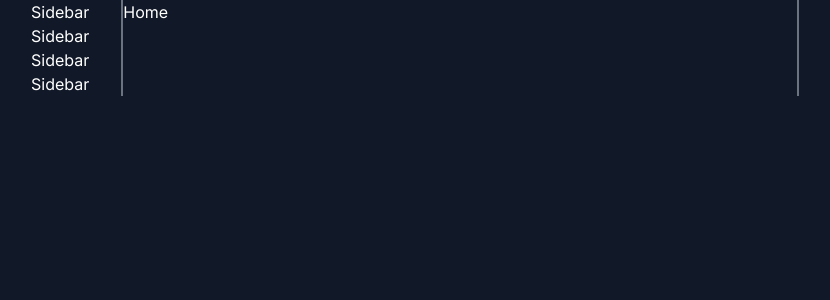
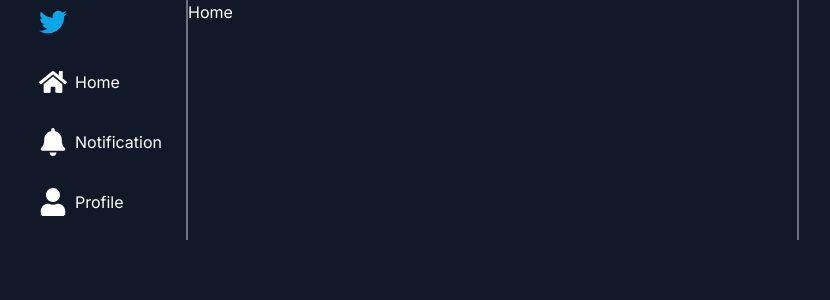
Before and after one commit to peVelosa/twitter-clone, a Next.js app: page / in a window 1280 px wide. Shown: the top 300 px of the page, without its empty margins (225-1055 px from the left). Built offline with nearby package versions, Linux system fonts and the light colour scheme.

Commit message:
sidebar icons

```diff
--- a/package.json
+++ b/package.json
@@ -22,6 +22,7 @@
     "next-auth": "^4.22.1",
     "react": "18.2.0",
     "react-dom": "18.2.0",
+    "react-icons": "^4.9.0",
     "typescript": "5.1.3"
   },
   "devDependencies": {
--- a/src/app/components/sidebar/Sidebar.tsx
+++ b/src/app/components/sidebar/Sidebar.tsx
@@ -1,12 +1,18 @@
-import React from "react";
+import { ROUTES } from "@/utils/routes";
+import SidebarItem from "./SidebarItem";
 
 const Sidebar = () => {
   return (
-    <aside>
-      <p>Sidebar</p>
-      <p>Sidebar</p>
-      <p>Sidebar</p>
-      <p>Sidebar</p>
+    <aside className="shrink-0">
+      {ROUTES.map((route) => (
+        <SidebarItem
+          icon={route.icon}
+          label={route.label}
+          route={route.route}
+          isLogo={route.isLogo}
+          key={route.route}
+        />
+      ))}
     </aside>
   );
 };
--- /dev/null
+++ b/src/app/components/sidebar/SidebarItem.tsx
@@ -0,0 +1,25 @@
+import { RouteProps } from "@/utils/routes";
+import Link from "next/link";
+
+type SidebarItemProps = RouteProps;
+
+const SidebarItem = ({
+  icon: Icon,
+  label,
+  route,
+  isLogo,
+}: SidebarItemProps) => {
+  return (
+    <Link
+      href={route}
+      className={`flex items-center justify-center mb-4 p-2 w-fit rounded-full  hover:bg-gray-600 ${
+        label ? "gap-2" : ""
+      }`}
+    >
+      <Icon size={28} className={`${isLogo ? "text-sky-500" : ""}`} />
+      <span className="capitalize hidden md:block">{label}</span>
+    </Link>
+  );
+};
+
+export default SidebarItem;
--- a/src/app/layout.tsx
+++ b/src/app/layout.tsx
@@ -17,7 +17,7 @@ export default function RootLayout({
     <html lang="en">
       <body className={inter.className}>
         <div className="h-screen w-screen bg-gray-900 text-white">
-          <div className="flex max-w-3xl w-full mx-auto gap-8">
+          <div className="flex max-w-3xl w-full mx-auto gap-4">
             <Sidebar />
             {children}
           </div>
--- /dev/null
+++ b/src/app/utils/routes.tsx
@@ -0,0 +1,33 @@
+import { FaUser, FaBell, FaHome, FaTwitter } from "react-icons/fa";
+import { IconType } from "react-icons";
+
+export type RouteProps = {
+  label?: string;
+  route: string;
+  icon: IconType;
+  isLogo?: true
+};
+
+export const ROUTES: RouteProps[] = [
+  {
+    label: "",
+    route: "/",
+    icon: FaTwitter,
+    isLogo:true
+  },
+  {
+    label: "home",
+    route: "/",
+    icon: FaHome,
+  },
+  {
+    label: "notification",
+    route: "/notification",
+    icon: FaBell,
+  },
+  {
+    label: "profile",
+    route: "/profile",
+    icon: FaUser,
+  },
+];
--- a/tsconfig.json
+++ b/tsconfig.json
@@ -22,7 +22,8 @@
     "paths": {
       "@/*": ["./src/*"],
       "@/libs/*": ["./src/app/libs/*"],
-      "@/components/*": ["./src/app/components/*"]
+      "@/components/*": ["./src/app/components/*"],
+      "@/utils/*": ["./src/app/utils/*"]
     }
   },
   "include": ["next-env.d.ts", "**/*.ts", "**/*.tsx", ".next/types/**/*.ts"],
```
Also changed, not shown: 1 other file (tests, documents, lock files or other folders).
